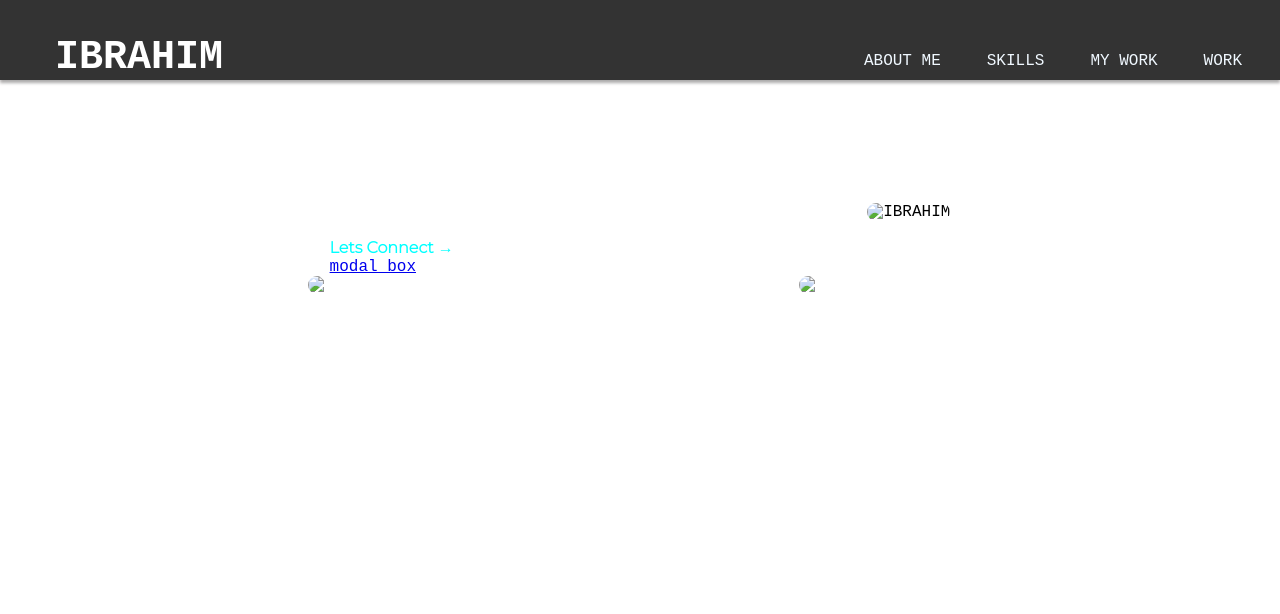
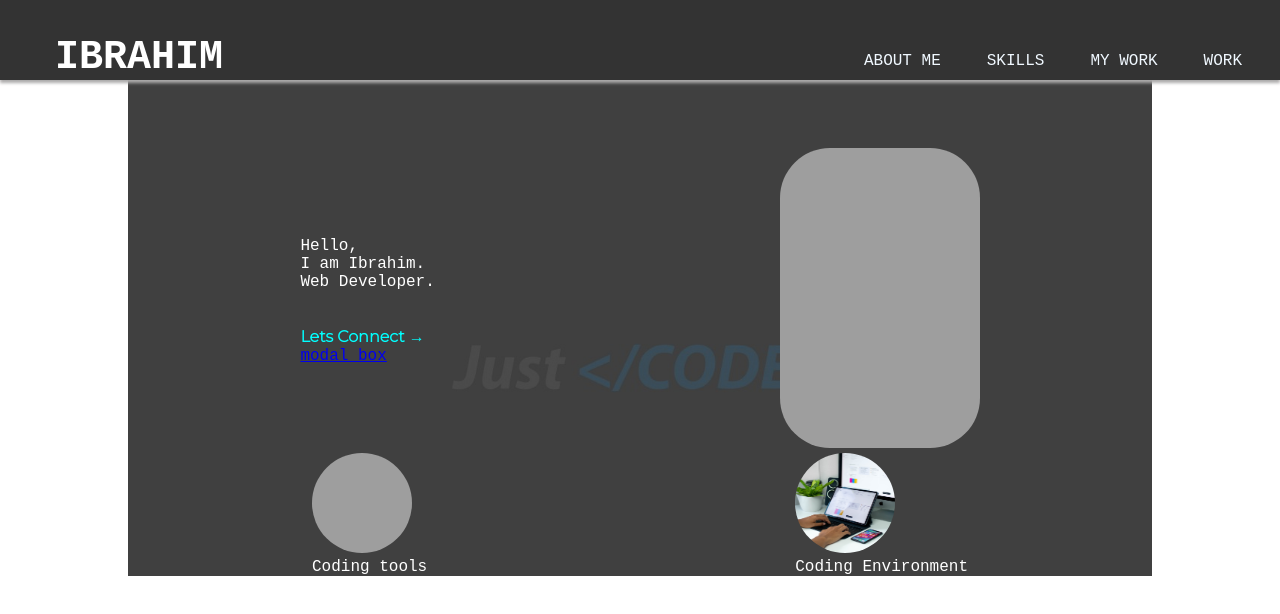
Before and after one commit to Rubyroy12/my-site, a plain HTML site: page index.html in a window 1280 px wide. Drawn offline with Linux system fonts and the light colour scheme; the site is published under a folder, as on GitHub Pages, so addresses that start at the root find nothing.

Commit message:
fix image display issue

```diff
--- a/index.css
+++ b/index.css
@@ -75,7 +75,7 @@ li>a:hover {
 }
 
 .main{
-    background-image: url(/images/just_code.jpg);
+    background-image: url(./images/just_code.jpg);
     /* background-color: rgb(73, 73, 73); */
     background-size: cover;
     background-repeat:repeat;
--- a/index.html
+++ b/index.html
@@ -36,7 +36,7 @@
                 <p id="connect"><a href="#">Lets Connect &#8594</a></p>
 
                 <div class="interior">
-                    <a id="modal-box" href="#open-modal" onclick="modal.style.display("block");">modal box</a>
+                    <a id="modal-box" href="#open-modal" onclick="modal.style.display('block');">modal box</a>
 
                     <div class="modalbox" id="modalbox">
                         <div id="modal-content">
@@ -53,17 +53,17 @@
 
             </div>
             <div id="ceo">
-                <img src="/images/ceo.jpg" alt="IBRAHIM" height="300px" width="200px">
+                <img src="./images/ceo.jpg" alt="IBRAHIM" height="300px" width="200px">
             </div>
         </div>
 
         <div id="photos">
             <div>
-                <img src="/images/setup.jpg" alt="coding setup" height="100px" width="100px">
+                <img src="./images/setup.jpg" alt="coding setup" height="100px" width="100px">
                 <p>Coding tools</p>
             </div>
             <div>
-                <img src="/images/wellsetenv.jpg" alt="coding setup" height="100px" width="100px">
+                <img src="./images/wellsetenv.jpg" alt="coding setup" height="100px" width="100px">
                 <p>Coding Environment</p>
             </div>
 
```
